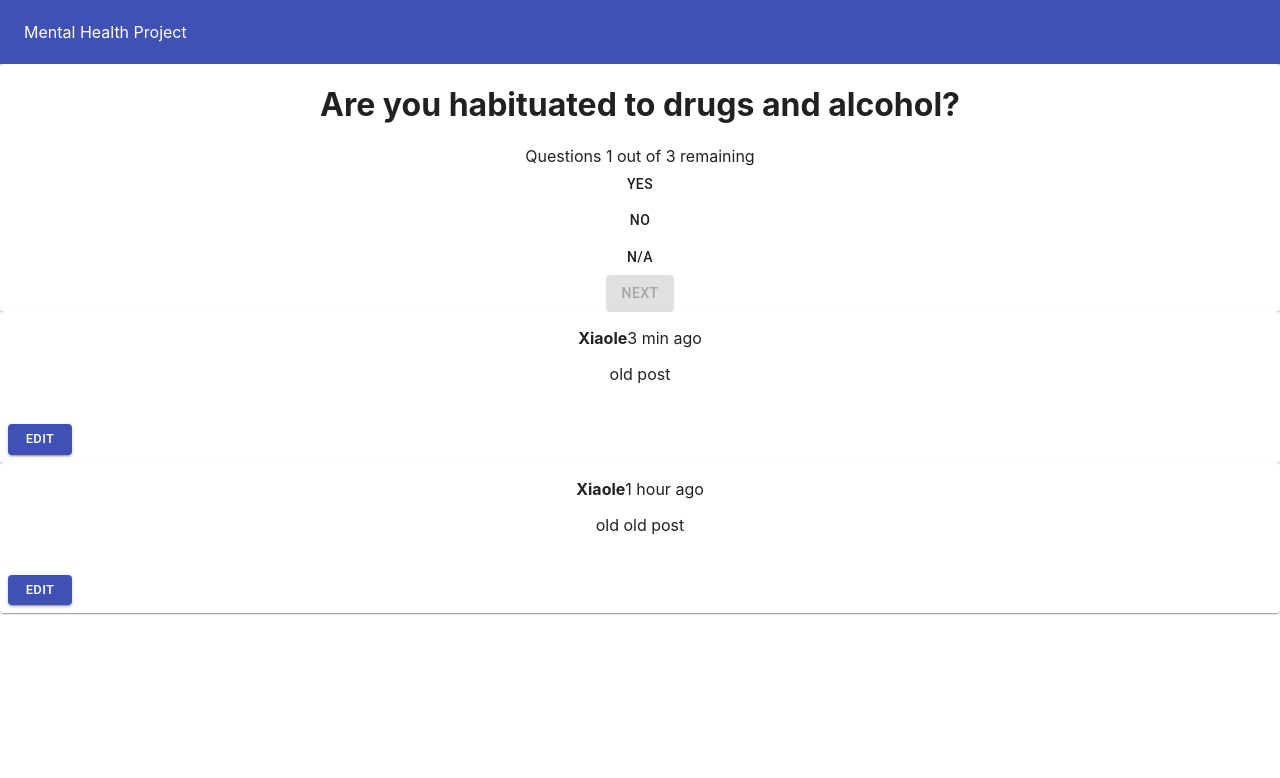
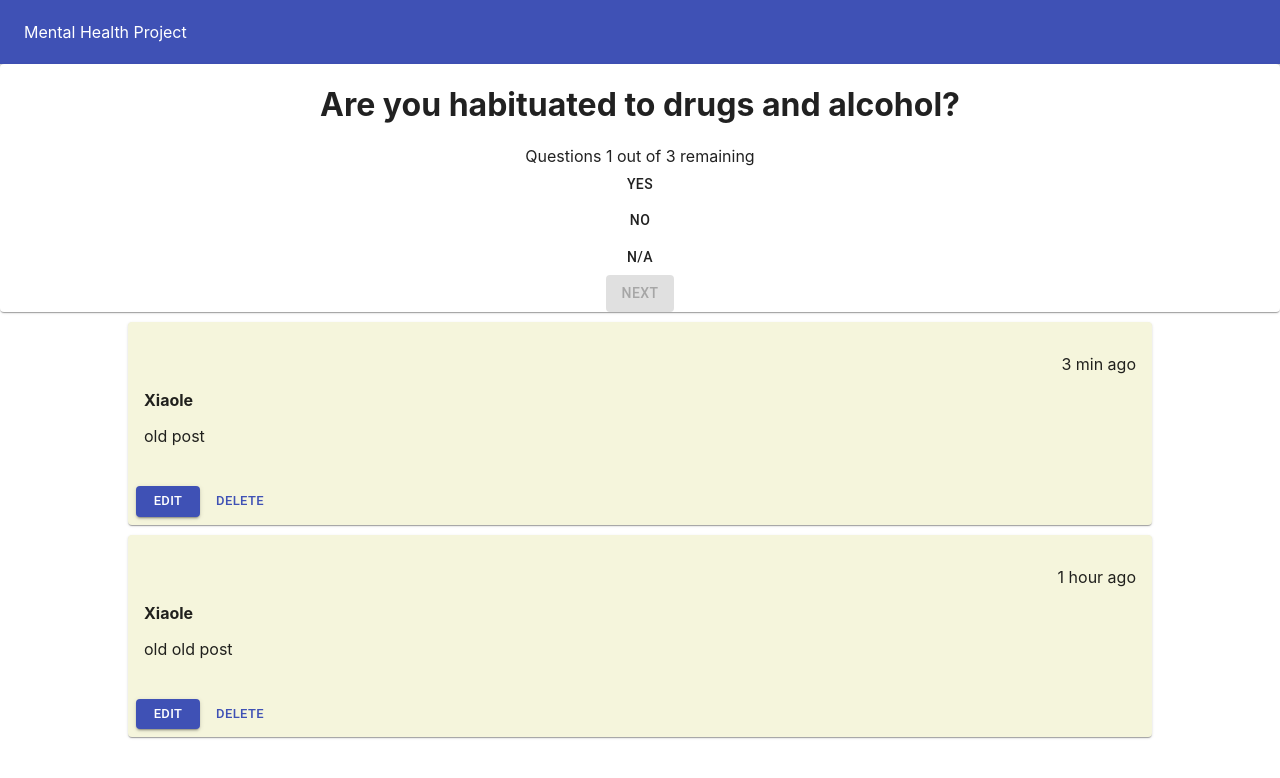
Before and after one commit to XiaoleZ/defhack-2020, a React (Create React App) app: page / in a window 1280 px wide. Shown: the top 778 px of the page. Built offline with nearby package versions, Linux system fonts and the light colour scheme.

Commit message:
changed post width to 80%, added gaps between posts

```diff
--- a/package.json
+++ b/package.json
@@ -5,9 +5,11 @@
   "dependencies": {
     "@material-ui/core": "^4.10.2",
     "@material-ui/icons": "^4.9.1",
+    "@material-ui/system": "^4.9.14",
     "@testing-library/jest-dom": "^4.2.4",
     "@testing-library/react": "^9.3.2",
     "@testing-library/user-event": "^7.1.2",
+    "classnames": "^2.2.6",
     "contentful": "^7.14.4",
     "react": "^16.13.1",
     "react-dom": "^16.13.1",
--- a/src/components/Journal.css
+++ b/src/components/Journal.css
@@ -0,0 +1,7 @@
+.entryTime {
+  text-align: right;
+}
+
+.entryName {
+  text-align: left;
+}
--- a/src/components/Journal.js
+++ b/src/components/Journal.js
@@ -16,7 +16,7 @@ class Journal extends Component {
           name="journalContent"
           rows="5"
           cols="100"
-          placeholder="What're your thoughts? Just write it donw here!"
+          placeholder="What are your thoughts? Write them down! :)"
         />
         <br />
         <button type="button">Save</button>
--- a/src/components/JournalHeader.js
+++ b/src/components/JournalHeader.js
@@ -1,10 +1,11 @@
 import React from "react";
+import './Journal.css'
 
 const PostHeader = props => (
   <div className="post-header-container">
     <div className="data-container">
-      <strong>{props.name}</strong>
-      <span>{props.data}</span>
+      <p class="entryTime"> {props.data}</p>
+      <p class="entryName"><strong>{props.name}</strong></p>
     </div>
   </div>
 );
--- a/src/components/JournalPost.js
+++ b/src/components/JournalPost.js
@@ -1,48 +1,45 @@
 
-import React, { Fragment } from "react";
+import React from "react";
 import { makeStyles } from '@material-ui/core/styles';
 import Card from '@material-ui/core/Card';
 import CardActions from '@material-ui/core/CardActions';
 import CardContent from '@material-ui/core/CardContent';
 import Button from '@material-ui/core/Button';
 import Grid from '@material-ui/core/Grid';
+import './Journal.css';
 
 import JournalHeader from "./JournalHeader";
 
 const useStyles = makeStyles({
   root: {
-    minWidth: 275,
-  },
-  bullet: {
-    display: 'inline-block',
-    margin: '0 2px',
-    transform: 'scale(0.8)',
-  },
-  title: {
-    fontSize: 14,
-  },
-  pos: {
-    marginBottom: 12,
+    width: '80%',
+    backgroundColor: 'beige',
+    margin: '10px auto',
+    textAlign: 'left',
   },
 });
 
-export default function JournalPost(props) {
+function JournalPost(props) {
   const classes = useStyles();
 
   return (
     <Grid >
-      <Card className="post">
+      <Card className={classes.root} >
         <CardContent>
           <JournalHeader
+            className={classes.title}
             name={props.data.author}
             data={props.data.createdAt}
           />
           <p>{props.data.post}</p>
         </CardContent>
         <CardActions>
-            <Button size="small" color="primary" variant="contained">Edit</Button>
-          </CardActions>
+          <Button  color="primary" size="small" /*onClick={}*/ variant="contained">Edit</Button>
+          <Button color="primary" /*onClick={}*/ size="small">Delete</Button>
+        </CardActions>
       </Card>
     </Grid>
   );
 }
+
+export default JournalPost;
```
